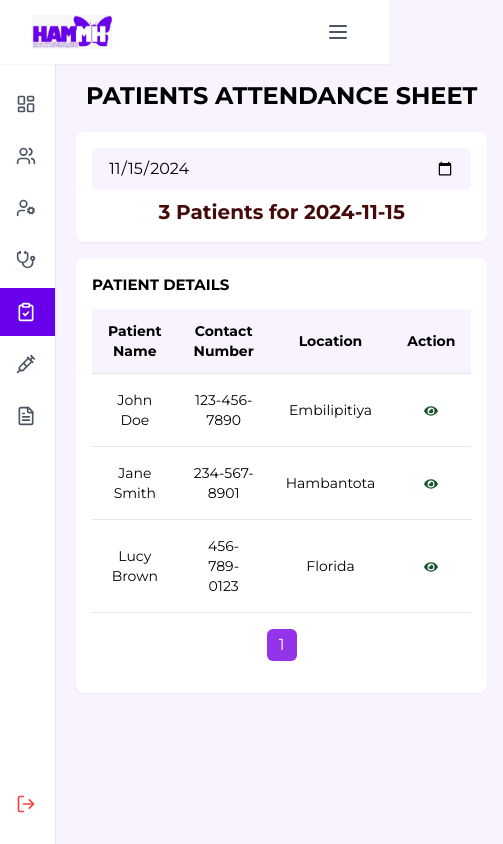
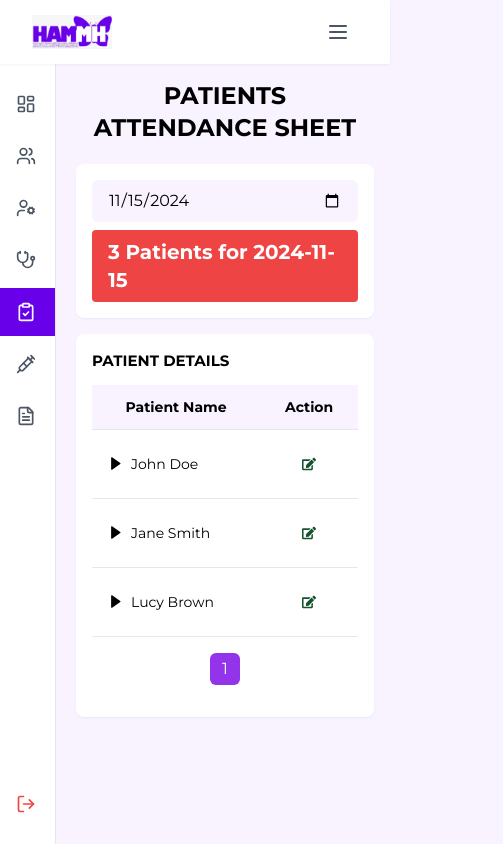
Before and after one commit to Rdilshan/HAMMH, a Next.js app: page /dashboard/attendance in a window 390 px wide. Shown: the whole page, 503 px wide, since content can reach past the window. Built offline with nearby package versions, Linux system fonts and the light colour scheme.

Commit message:
injection

```diff
--- a/src/app/dashboard/attendance/page.tsx
+++ b/src/app/dashboard/attendance/page.tsx
@@ -1,7 +1,9 @@
 "use client"
 
+import { FaEdit } from "react-icons/fa";
 import { FaEye } from 'react-icons/fa';
 import { useState } from 'react';
+import { BiSolidRightArrow, BiSolidDownArrow } from "react-icons/bi";
 
 const patientData = [
   {
@@ -37,6 +39,7 @@ const patientData = [
 function Page() {
   const [selectedDate, setSelectedDate] = useState('2024-11-15');
   const [currentPage, setCurrentPage] = useState(1);
+  const [expandedRow, setExpandedRow] = useState<number | null>(null);
   const rowsPerPage = 5;
 
   const handleDateChange = (e:any) => {
@@ -56,11 +59,14 @@ function Page() {
   const handlePageChange = (pageNumber:number) => {
     setCurrentPage(pageNumber);
   };
+  const toggleRow = (index: number) => {
+    setExpandedRow(expandedRow === index ? null : index);
+  };
 
   return (
     <div className="px-4 py-4 bg-[#F8F3FF]">
       <div className="flex flex-col md:flex-row justify-between items-center mb-5">
-        <h2 className="text-2xl font-bold text-black uppercase">Patients Attendance sheet</h2>
+        <h2 className="text-2xl font-bold text-black text-center uppercase">Patients Attendance sheet</h2>
       </div>
 
       <div className="flex flex-col md:flex-row justify-between bg-white items-center mb-4 p-4 rounded-lg shadow-sm">
@@ -70,7 +76,7 @@ function Page() {
           onChange={handleDateChange}
           className="bg-[#F8F3FF] rounded-md py-2 px-4 w-full md:w-1/3 mb-2 md:mb-0 text-black"
         />
-        <div className="text-xl font-bold text-red-950">
+        <div className="text-xl font-bold text-white bg-red-500 py-2 px-4 rounded">
           {filteredPatients.length} Patient{filteredPatients.length === 1 ? '' : 's'} for {selectedDate}
         </div>
       </div>
@@ -84,26 +90,61 @@ function Page() {
           <thead>
             <tr className="border-b bg-[#F8F3FF]">
               <th className="px-4 py-3 text-center">Patient Name</th>
-              <th className="px-4 py-3 text-center">Contact Number</th>
-              <th className="px-4 py-3 text-center">Location</th>
+              <th className="px-4 py-3 text-center hidden md:table-cell">Contact Number</th>
+              <th className="px-4 py-3 text-center hidden md:table-cell">Location</th>
               <th className="px-4 py-3 text-center">Action</th>
             </tr>
           </thead>
           <tbody>
             {currentRows.length > 0 ? (
-              currentRows.map((patient) => (
-                <tr key={patient.id} className="border-b hover:bg-gray-50">
-                  <td className="px-4 py-4 text-center">{patient.name}</td>
-                  <td className="px-4 py-4 text-center">{patient.contactNumber}</td>
-                  <td className="px-4 py-4 text-center">{patient.location}</td>
+              currentRows.map((patient,index) => (
+                <>
+                <tr key={index} className="border-b hover:bg-gray-50">
+                <td className="px-4 py-6 flex items-center gap-2">
+                      <button
+                        className="text-black md:hidden text-[15px]"
+                        onClick={() => toggleRow(index)}
+                      >
+                        {expandedRow === index ? (
+                          <BiSolidDownArrow />
+                        ) : (
+                          <BiSolidRightArrow />
+                        )}
+                      </button>
+                      {patient.name}
+                    </td>
+                  <td className="px-4 py-4 text-center hidden md:table-cell">{patient.contactNumber}</td>
+                  <td className="px-4 py-4 text-center hidden md:table-cell">{patient.location}</td>
                   <td className="px-4 py-4 text-center">
                     <div className="flex items-center justify-center space-x-2">
                       <button className="text-green-900">
-                        <FaEye className="inline-block" />
+                      <FaEdit />
                       </button>
                     </div>
                   </td>
                 </tr>
+                {expandedRow === index && (
+                    <tr key={`expanded-${patient.id}`}>
+                      <td
+                        className="px-4 py-4 bg-gray-50 text-sm text-gray-600"
+
+                      >
+                        <div className="flex flex-col gap-2">
+                          <div className="flex justify-between">
+                            <p className="font-bold">Contact Number</p>
+                            <p>{patient.contactNumber}</p>
+                          </div>
+                          <div className="flex justify-between">
+                            <p className="font-bold">Location</p>
+                            <p>{patient.location}</p>
+                          </div>
+
+
+                        </div>
+                      </td>
+                    </tr>
+                  )}
+                </>
               ))
             ) : (
               <tr>
--- a/src/app/dashboard/injection/page.tsx
+++ b/src/app/dashboard/injection/page.tsx
@@ -132,7 +132,7 @@ function Page() {
               currentRows.map((patient, index) => (
                 <>
                   <tr
-                    key={patient.id}
+                   key={index}
                     className="border-b hover:bg-gray-50"
                   >
                     <td className="px-4 py-6 flex items-center gap-2">
```
